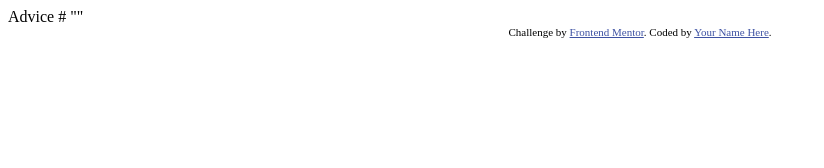
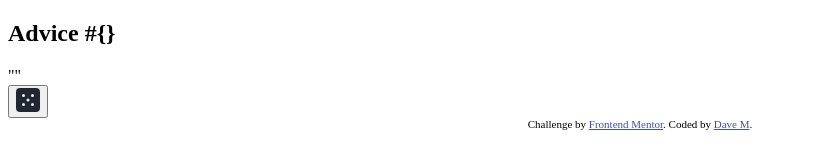
Before and after one commit to seaeagles/advice-generator, a plain HTML site: page index.html in a window 1280 px wide. Shown: the whole page, without its empty margins (0-824 px from the left). Drawn offline with Linux system fonts and the light colour scheme.

Commit message:
basic HTML structure added

```diff
--- a/index.html
+++ b/index.html
@@ -2,27 +2,37 @@
 <html lang="en">
 <head>
   <meta charset="UTF-8">
-  <meta name="viewport" content="width=device-width, initial-scale=1.0"> <!-- displays site properly based on user's device -->
+  <meta name="viewport" content="width=device-width, initial-scale=1.0">
 
   <link rel="icon" type="image/png" sizes="32x32" href="./images/favicon-32x32.png">
 
   <title>Frontend Mentor | Advice generator app</title>
 
   <!-- Feel free to remove these styles or customise in your own stylesheet 👍 -->
-  <style>
-    .attribution { font-size: 11px; text-align: center; }
-    .attribution a { color: hsl(228, 45%, 44%); }
-  </style>
+  <link rel="stylesheet" href="styles.css">
 </head>
 <body>
+  <div id="wrapper">
+    <header>
+      <h2>Advice #{}</h2>
+    </header>
 
-  Advice #<!-- Advice ID goes here -->
+    <div id="advice-box">
+      "<!-- Advice text goes here -->"
+    </div>
 
-  "<!-- Advice text goes here -->"
+    <div id="linebreak"></div>
 
-  <div class="attribution">
-    Challenge by <a href="https://www.frontendmentor.io?ref=challenge" target="_blank">Frontend Mentor</a>.
-    Coded by <a href="#">Your Name Here</a>.
+    <button>
+      <img src="/images/icon-dice.svg" alt="dice button"/>
+    </button>
+
+
+    <div class="attribution">
+      Challenge by <a href="https://www.frontendmentor.io?ref=challenge" target="_blank">Frontend Mentor</a>.
+      Coded by <a href="#">Dave M</a>.
+    </div>
+
   </div>
 </body>
 </html>
--- /dev/null
+++ b/styles.css
@@ -0,0 +1,18 @@
+
+
+
+
+
+
+
+
+
+
+/* Footer Styles */
+.attribution {
+    font-size: 11px;
+    text-align: center;
+}
+.attribution a {
+    color: hsl(228, 45%, 44%);
+}
```
